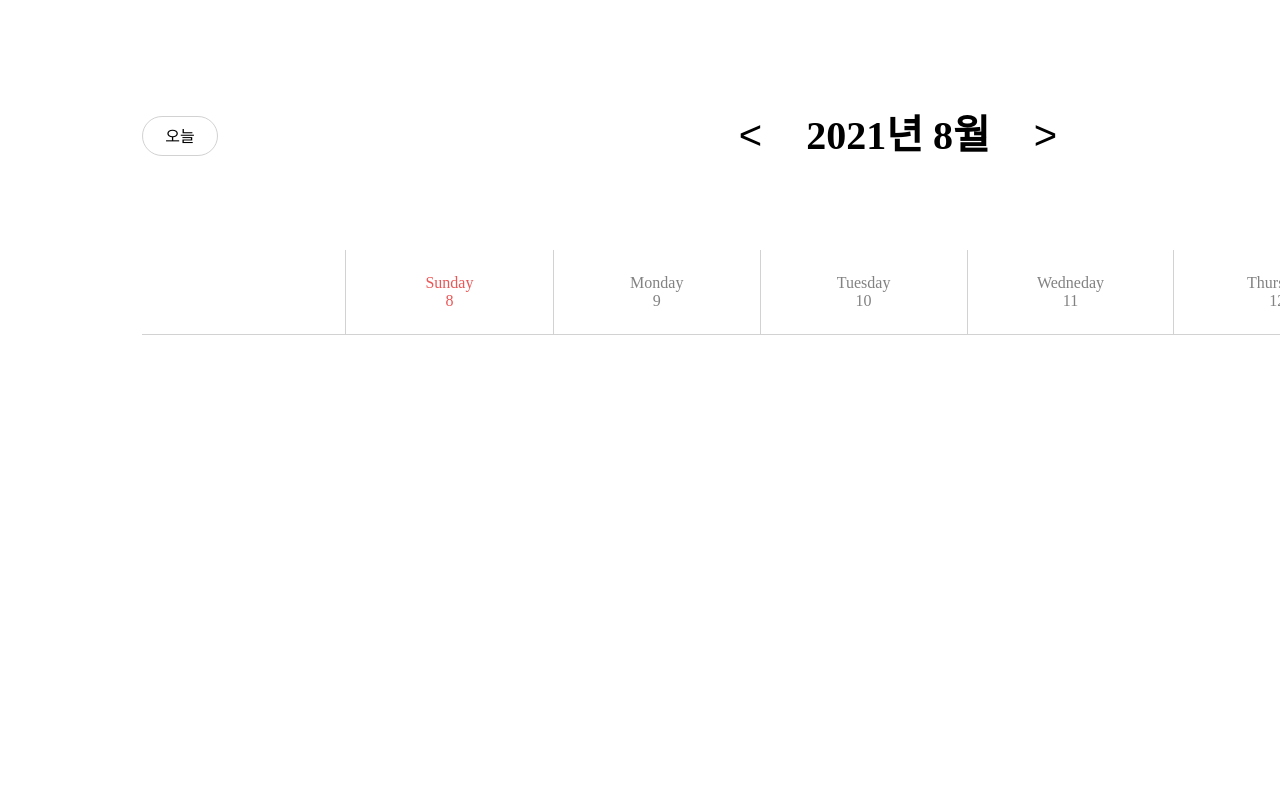
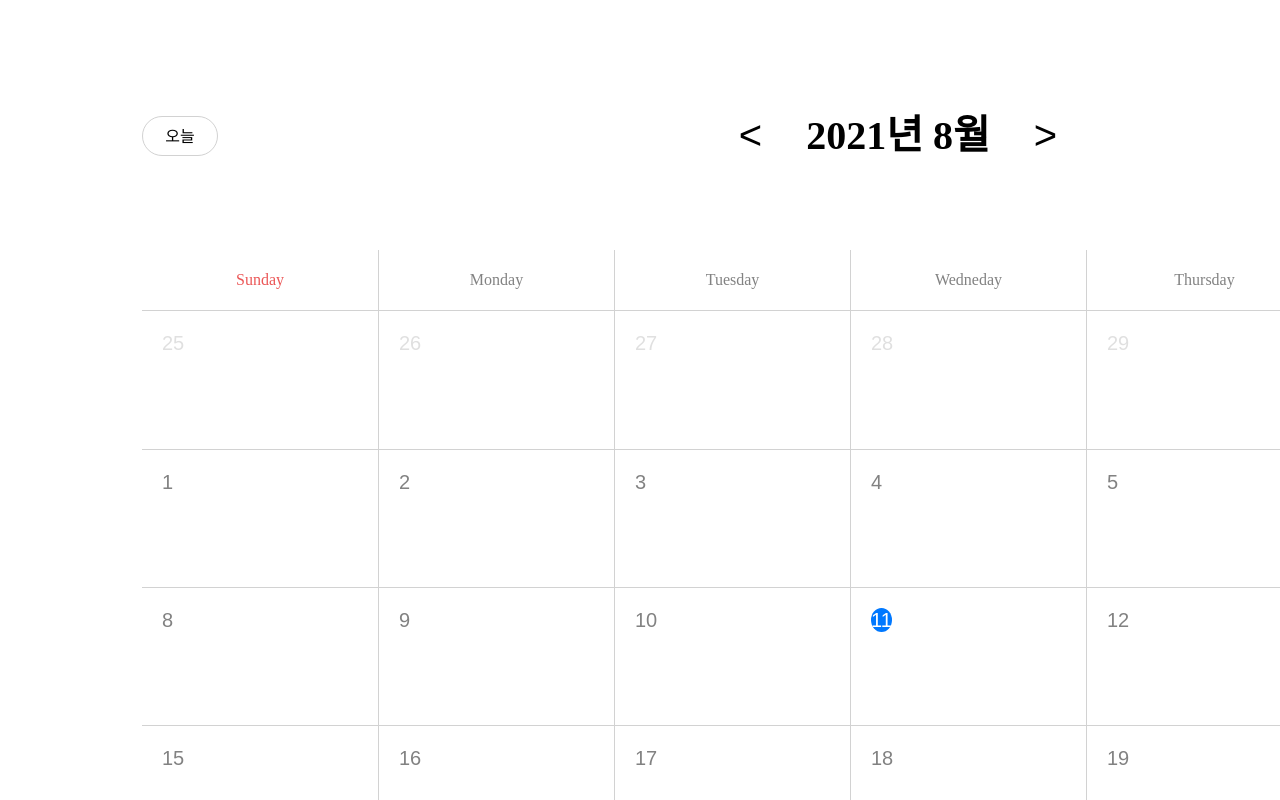
Before and after one commit to jdm85kor/scheduler, a React app: page / in a window 1280 px wide. Shown: the top 800 px of the page. Built offline with nearby package versions, Linux system fonts and the light colour scheme.

Commit message:
Add week plan manage

```diff
--- a/src/components/Scheduler.tsx
+++ b/src/components/Scheduler.tsx
@@ -38,7 +38,7 @@ const thisWeek = ((): [string, string] => {
   `${satur.getFullYear()}-${satur.getMonth()}-${satur.getDate()}`];
 })();
 
-const Scheduler: React.FC<Props> = ({ width = 1920, height = 1252}) => {
+const Scheduler: React.FC<Props> = ({ width = 1920 }) => {
   const today = useMemo((): Date => new Date(), []);
   const [dt, setDt] = useState<dateType>(dateType.month);
   const [displayMonth, setDisplayMonth] = useState<string>(`${today.getFullYear()}-${today.getMonth()}`)
@@ -63,11 +63,19 @@ const Scheduler: React.FC<Props> = ({ width = 1920, height = 1252}) => {
     `${moveSatur.getFullYear()}-${moveSatur.getMonth()}-${moveSatur.getDate()}`]);
   }, [displayWeek]);
 
-  const getPlansByDisplayMonth = (): Plan[] | null => {
+  const getPlansByDisplayMonth = useMemo((): Plan[] | null => {
     if (!displayMonth || !plans) return null;
     const splited = displayMonth.split('-');
     return plans[`${splited[0]}-${parseInt(splited[1])+1}`] || null;
-  };
+  }, [displayMonth, plans]);
+
+  const getPlansByDisplayWeek = useMemo((): Plan[] | null => {
+    if (!displayWeek || !plans) return null;
+    const sd = displayWeek[0].split('-').map((d, i) => i !==1?parseInt(d):parseInt(d)+1).slice(0, 2).join('-');
+    const ed = displayWeek[1].split('-').map((d, i) => i !==1?parseInt(d):parseInt(d)+1).slice(0, 2).join('-');
+
+    return [...(plans[sd]||[]), ...((sd !==ed ?plans[ed]:[])||[])];
+  }, [displayWeek, plans]);
 
   const savePlan = useCallback((date: string, plan: Plan): void => {
     if (!date || !plan) return;
@@ -133,7 +141,7 @@ const Scheduler: React.FC<Props> = ({ width = 1920, height = 1252}) => {
       padding: 0 134px;
       background: #fff;
       width: ${width}px;
-      height: ${height}px;
+      height: auto;
       box-sizing: border-box;
     `}>
       {/* header start */}
@@ -214,17 +222,16 @@ const Scheduler: React.FC<Props> = ({ width = 1920, height = 1252}) => {
       {/* header end */}
       <main>
         {
-          // dt === dateType.month ?
-          false ?
+          dt === dateType.month ?
           <Month
             displayMonth={displayMonth}
-            plans={getPlansByDisplayMonth()}
+            plans={getPlansByDisplayMonth}
             onSavePlan={savePlan}
             onDeletePlan={deletePlan}
           /> :
           <Week
             displayWeek={displayWeek}
-            plans={null}
+            plans={getPlansByDisplayWeek}
             onSavePlan={savePlan}
             onDeletePlan={deletePlan}
           />
--- a/src/components/calendar/month/Month.tsx
+++ b/src/components/calendar/month/Month.tsx
@@ -33,6 +33,7 @@ const Month: React.FC<Props> = ({
   const [planModalInfo, setPlanModalInfo] = useState<{
     isShow: boolean,
     date: string | null,
+    time?: string | null,
     plan: Plan | null,
     type: 'create' | 'modify',
   }>({
--- a/src/components/calendar/week/Week.tsx
+++ b/src/components/calendar/week/Week.tsx
@@ -1,8 +1,84 @@
 /** @jsx jsx */
-import React, { useState, useMemo, useEffect, useCallback } from 'react';
+import React, { useState, useMemo } from 'react';
 import { jsx, css } from '@emotion/react';
 import WeekTitle from './WeekTitle';
+import PlanModal from '../../common/PlanModal';
 import { Plan } from '../../Scheduler';
+
+const timesCells = css`
+  display: inline-block;
+  width: 204px;
+  box-sizing: border-box;
+  border-right: 1px solid #D2D2D2;
+  vertical-align: top;
+`;
+const timeCell = css`
+  display: inline-block;
+  padding: 20px;
+  width: 100%;
+  height: 138px;
+  box-sizing: border-box;
+  font-size: 20px;
+  font-weight: 400;
+  line-height: 24px;
+  letter-spacing: 0;
+  text-align: left;
+  color: #828282;
+  & + & {
+    border-top: 1px solid #D2D2D2;
+  }
+`;
+const colsCss = css`
+  display: inline-block;
+  position: relative;
+  width: calc((100% - 204px) / 7);
+  box-sizing: border-box;
+  vertical-align: top;
+  &:not(:nth-of-type(2)) {
+    border-left: 1px solid #D2D2D2;
+  }
+`;
+const colsCell = css`
+  display: inline-block;
+  position: relative;
+  width: 100%;
+  height: 138px;
+  box-sizing: border-box;
+  font-size: 20px;
+  line-height: 24px;
+  letter-spacing: 0;
+  color: #828282;
+  & + & {
+    border-top: 1px solid #D2D2D2;
+  }
+`;
+const planCss = (s: string, e: string, color: string) => {
+  const ss = s.split(':').map(t => parseInt(t));
+  const es = e.split(':').map(t => parseInt(t));
+  return css`
+    position: absolute;
+    display: inline-block;
+    padding: 10px;
+    box-sizing: border-box;
+    top: ${ss[0] * 138 + (ss[1] === 30 ? 138 / 2 : 0) + 10}px;
+    left: 25px;
+    height: ${(es[0] - ss[0]) * 138 + ( 138 / 2 * ((es[1] - ss[1]) / 30)) - 20}px;
+    width: calc(100% - 50px);
+    background: ${color};
+    color: #fff;
+    cursor: pointer;
+  `;
+}
+const timeButton = css`
+  display: inline-block;
+  padding: 0;
+  margin: 0;
+  width: 100%;
+  height: 100%;
+  background: #fff;
+  border: none;
+  cursor: pointer;
+`;
 
 interface Props {
   displayWeek: [string, string];
@@ -16,11 +92,122 @@ const Week: React.FC<Props> = ({
   plans,
   onSavePlan,
   onDeletePlan,
-}) => (
-  <div>
-    <WeekTitle startDate={displayWeek[0]} />
+}) => {
+  const [planModalInfo, setPlanModalInfo] = useState<{
+    isShow: boolean,
+    date: string | null,
+    time?: string | null,
+    plan: Plan | null,
+    type: 'create' | 'modify',
+  }>({
+    isShow: false,
+    date: null,
+    time: null,
+    plan: null,
+    type: 'create',
+  });
 
-  </div>
-);
+  const startDate = useMemo(() => displayWeek[0].split('-').map(d => parseInt(d)), [displayWeek]);
+
+  const getTime = (idx: number): string => {
+    const hour = (idx < 12 ? idx : idx - 12).toString(10).padStart(2, '0');
+    return (idx < 12 ? 'AM' : 'PM') + (hour === '00' ? '12' : hour) + ':00';
+  }
+
+  return (
+    <div css={css`
+      margin-bottom: 50px;
+    `}>
+      <WeekTitle startDate={displayWeek[0]} />
+      <div
+        css={timesCells}
+      >
+        {
+          [...Array(24)].map((_, idx) => (
+            <div
+              key={`time-${idx}`}
+              css={timeCell}
+            >
+              {getTime(idx)}
+            </div>
+          ))
+        }
+      </div>
+      {
+        [...Array(7)].map((_, weekIdx) => (
+          <div
+            css={colsCss}
+            key={`day-${weekIdx}`}
+          >
+            {
+              [...Array(24)].map((_, idx) => (
+                <div
+                  key={`${weekIdx}-${idx}`}
+                  css={colsCell}
+                >
+                  <button
+                    type="button"
+                    css={timeButton}
+                    onClick={() => {
+                      const d = new Date(startDate[0], startDate[1], startDate[2] + weekIdx);
+                      setPlanModalInfo({
+                        isShow: true,
+                        date: `${d.getFullYear()}-${d.getMonth()}-${d.getDate()}`,
+                        time: `${idx}:00`,
+                        plan: null,
+                        type: 'create',
+                      });
+                    }}
+                  />
+                </div>
+              ))
+            }
+            {
+              plans && plans
+                .filter(d => {
+                  const td = new Date(startDate[0], startDate[1], startDate[2] + weekIdx);
+
+                  return d.date.split('-').map(d => parseInt(d)).join('-')
+                    === `${td.getFullYear()}-${td.getMonth()+1}-${td.getDate()}`;
+                })
+                .map(p => (
+                  <div
+                    key={p.id}
+                    css={planCss(p.startTime, p.endTime, p.color)}
+                    onClick={()=> {
+                      setPlanModalInfo({
+                        isShow: true,
+                        date: null,
+                        time: null,
+                        plan: p,
+                        type: 'modify',
+                      })
+                    }}
+                  >
+                    {p.title}
+                  </div>
+                ))
+            }
+          </div>
+        ))
+      }
+      {
+        planModalInfo.isShow &&
+          <PlanModal
+            { ...planModalInfo }
+            onClose={() => setPlanModalInfo({
+              isShow: false,
+              date: null,
+              time: null,
+              plan: null,
+              type: 'create',
+            })}
+            onSavePlan={onSavePlan}
+            onDeletePlan={onDeletePlan}
+          />
+      }
+    </div>
+  );
+};
 
 export default Week;
--- a/src/components/calendar/week/WeekTitle.tsx
+++ b/src/components/calendar/week/WeekTitle.tsx
@@ -1,13 +1,8 @@
 /** @jsx jsx */
-import React, { useMemo } from 'react';
+import React from 'react';
 import { jsx, css } from '@emotion/react';
 
-interface Props {
-  startDate: string,
-};
-
-const WeekTitle: React.FC<Props> = ({ startDate }) => {
-  const whatDays: { name: string, color: string}[] = useMemo(() => [
+const whatDays: { name: string, color: string}[] = [
   {
     name: 'Sunday',
     color: '#EB5757',
@@ -30,10 +25,23 @@ const WeekTitle: React.FC<Props> = ({ startDate }) => {
     name: 'Saturday',
     color: '#2F80ED',
   }
-  ], []);
+];
+interface Props {
+  startDate: string,
+};
+
+const WeekTitle: React.FC<Props> = ({ startDate }) => {
   const getDate = (added: number): number => {
     const [ y, m , d] = startDate.split('-').map(d => parseInt(d));
     return new Date(y, m, d + added).getDate();
+  };
+  const isToday = (added: number): boolean => {
+    const sd = startDate.split('-').map(i => parseInt(i));
+    const d = new Date(sd[0], sd[1], sd[2]+added);
+    const t = new Date();
+    return t.getFullYear() === d.getFullYear() &&
+      t.getMonth() === d.getMonth() &&
+      t.getDate() === d.getDate();
   };
   return (
     <ul
@@ -71,17 +79,33 @@ const WeekTitle: React.FC<Props> = ({ startDate }) => {
             `}
             key={d.name}
           >
-            <span css={css`
+            <div css={css`
               position: absolute;
+              display: inline-block;
               top: 50%;
               left: 50%;
               transform: translate(-50%, -50%);
               color: ${d.color};
               text-align: center;
             `}>
-              {d.name}<br />
-              {getDate(idx)}
-            </span>
+              <span>{d.name}</span><br />
+              <span
+                css={css`
+                  display: inline-block;
+                  margin-top: 10px;
+                  color: #fff;
+                  ${
+                    isToday(idx) &&
+                    `
+                      width: 20px;
+                      background: #0078FF;
+                      border-radius: 100%;
+                    `
+                  }
+
+                `}
+              >{getDate(idx)}</span>
+            </div>
           </li>
         ))
       }
--- a/src/components/common/PlanModal.tsx
+++ b/src/components/common/PlanModal.tsx
@@ -9,6 +9,7 @@ interface Props {
   isShow: boolean,
   plan?: Plan,
   date?: string,
+  time?: string,
   type?: 'create' | 'modify',
   onClose: () => void,
   onSavePlan: (date: string, plan: Plan) => void,
@@ -48,13 +49,35 @@ const PlanModal: React.FC<Props> = ({
   type,
   plan,
   date,
+  time,
 }) => {
   const [isShowConfirmModal, setIsShowConfirmModal] = useState<boolean>(false);
-  const [formData, setFormData] = useState<Plan>({
-    title: '',
-    date: '',
-    startTime: '',
-    endTime: '',
+  const [formData, setFormData] = useState<Plan>(() => {
+    const init = {
+      title: '',
+      date: '',
+      startTime: '',
+      endTime: '',
+    };
+
+    if (plan) return {...plan};
+    else if (date || time) {
+      const splitedDate = date?.split('-');
+      if (splitedDate) {
+        splitedDate[1] = `${parseInt(splitedDate[1]) + 1}`;
+
+        splitedDate[1] = splitedDate[1].padStart(2, '0');
+        splitedDate[2] = splitedDate[2].padStart(2, '0');
+      }
+
+      return {
+        ...init,
+        date: splitedDate?.join('-') || '',
+        startTime: time || '',
+      };
+    }
+
+    return init;
   });
 
   const handleChangeTitle: React.ChangeEventHandler<HTMLInputElement> = useCallback((e) => {
@@ -120,28 +143,6 @@ const PlanModal: React.FC<Props> = ({
     }
 
   }, [formData]);
-
-  useEffect(() => {
-    if (plan) {
-      const { title, date, startTime, endTime } = plan;
-      setFormData({
-        title,
-        date,
-        startTime,
-        endTime,
-      });
-    } else if (date) {
-      const splitedDate = date.split('-');
-      splitedDate[1] = `${parseInt(splitedDate[1]) + 1}`;
-      if (parseInt(splitedDate[1]) < 10) splitedDate[1] = `0${splitedDate[1]}`;
-      if (parseInt(splitedDate[2]) < 10) splitedDate[2] = `0${splitedDate[2]}`;
-
-      setFormData(prev => ({
-        ...prev,
-        date: splitedDate.join('-'),
-      }));
-    }
-  }, [plan, date]);
 
   return (
     <div>
@@ -240,7 +241,7 @@ const PlanModal: React.FC<Props> = ({
                   }
                 `}
                 id="startTime"
-                defaultValue={plan && timeOptions.find(t => t.value === plan.startTime)?.value}
+                defaultValue={timeOptions.find(t => t.value === formData.startTime)?.value}
                 onChange={handleChangeTime}
               >
                 <option value="" hidden>시간을 선택하세요</option>
@@ -307,7 +308,7 @@ const PlanModal: React.FC<Props> = ({
                 `}
                 id="endTime"
                 onChange={handleChangeTime}
-                defaultValue={plan && timeOptions.find(t => t.value === plan.endTime)?.value}
+                defaultValue={timeOptions.find(t => t.value === formData.endTime)?.value}
               >
                 <option value="" hidden>시간을 선택하세요</option>
                 {
```
Lines whose indentation alone changed are shown as unchanged.
